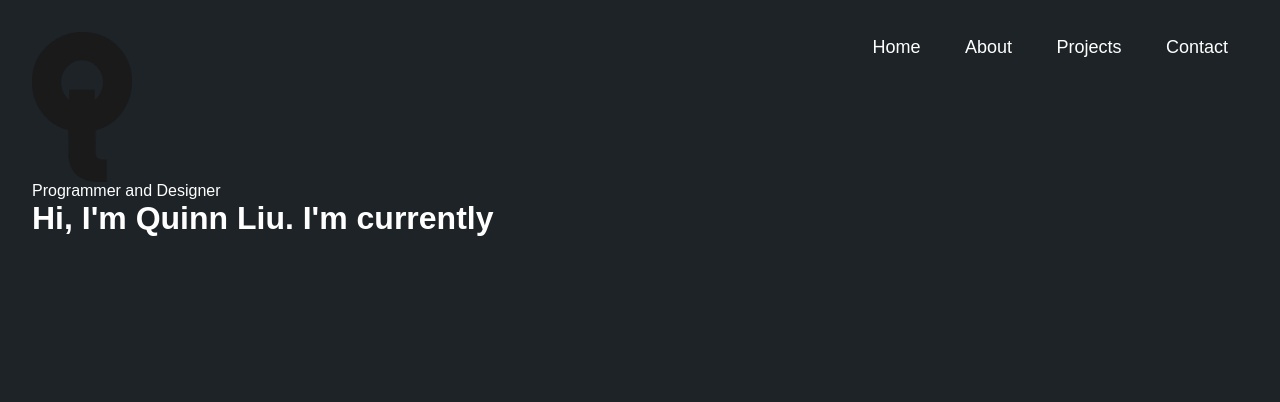
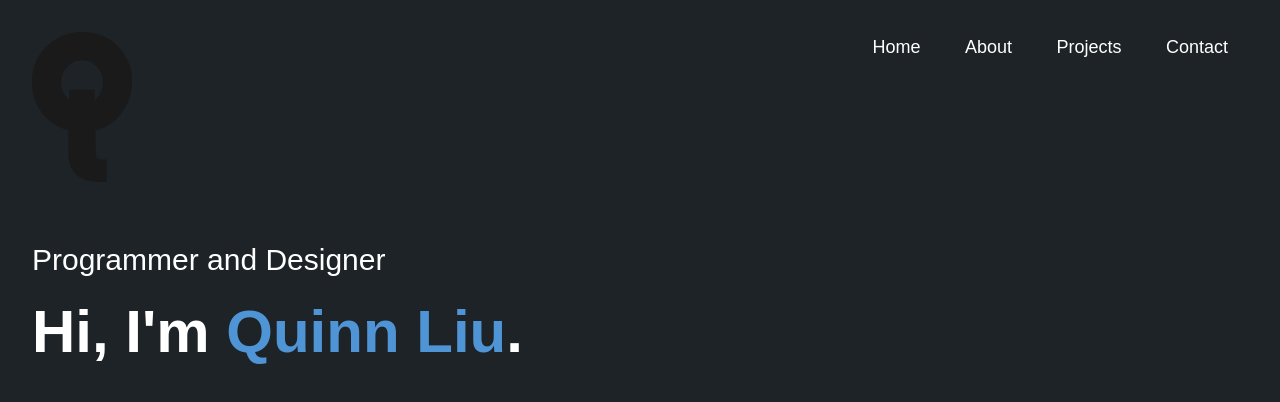
Before and after one commit to quinn2liu/Personal-Portfolio, a plain HTML site: page index.html in a window 1280 px wide. Drawn offline with Linux system fonts and the light colour scheme.

Commit message:
third commit
finished the primary labels for home page

```diff
--- a/index.html
+++ b/index.html
@@ -21,7 +21,7 @@
                 </nav>
                 <div class = "header-text">
                     <p>Programmer and Designer</p>
-                    <h1>Hi, I'm Quinn Liu. I'm currently
+                    <h1>Hi, I'm <span>Quinn Liu</span>.
                     </h1>
                 </div>
             </div>
--- a/style.css
+++ b/style.css
@@ -54,3 +54,17 @@ nav ul li a::after{ /* :: creates a pseudo-element, which adds cosmetic content
 nav ul li a:hover::after{ /* activates the after when the item is being hovered over by the cursor */
     width: 100%;
 }
+
+.header-text{ /* defining the header-text ckass we created */
+    margin-top: 5%;
+    font-size: 30px;
+}
+
+.header-text h1{ /* specifying what to do with the h1 label in header-text */
+    font-size: 60px;
+    margin-top: 20px;
+}
+
+.header-text h1 span{
+    color: #4f94d4;
+}
```
